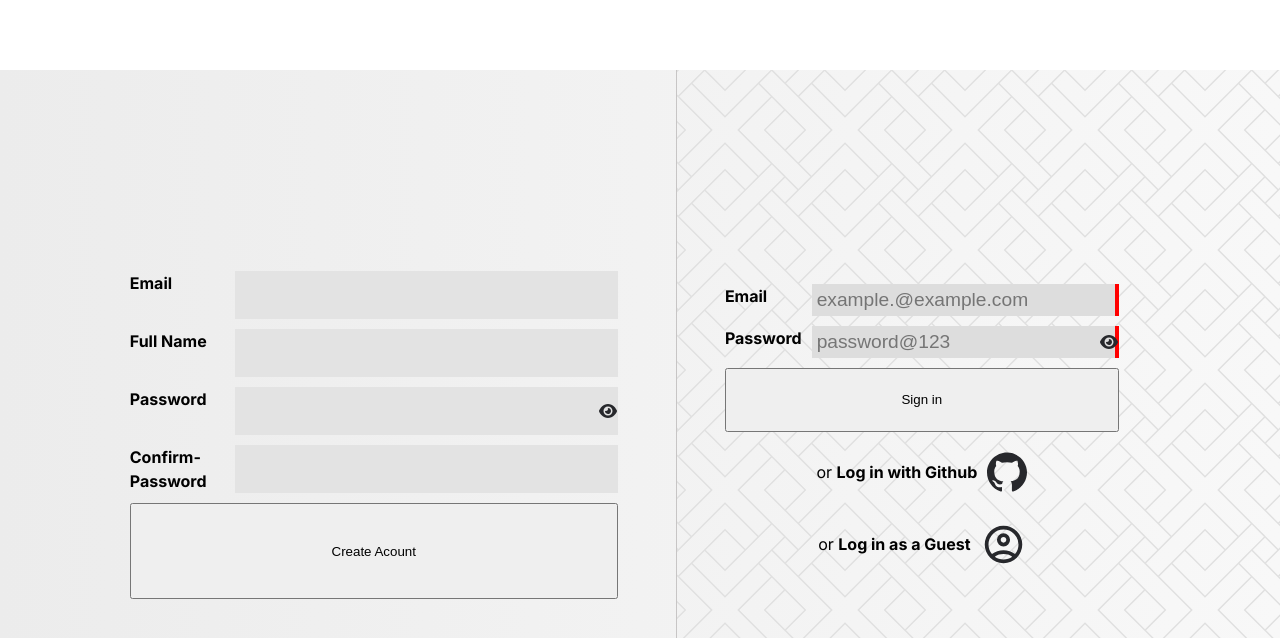
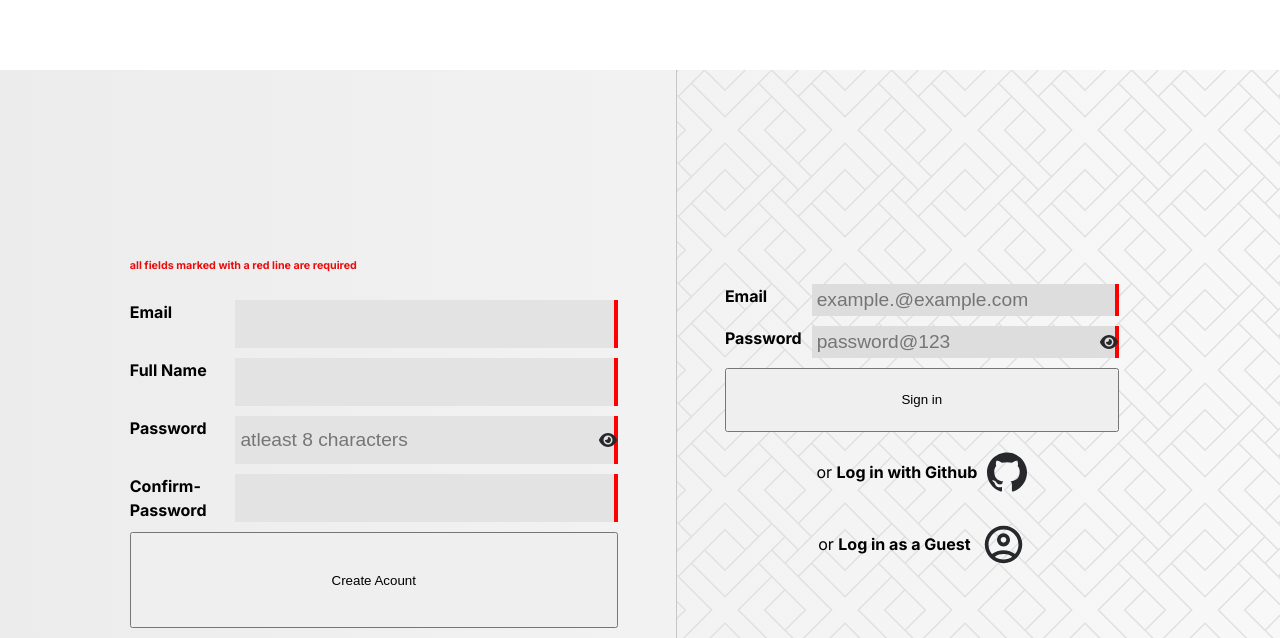
Before and after one commit to VoidOfMaya/odinbook, a React (Vite) app in the folder client/: page / in a window 1280 px wide. Shown: the top 638 px of the page. Built offline with nearby package versions, Linux system fonts and the light colour scheme.

Commit message:
feat, implement user new account creation

```diff
--- a/client/src/index.css
+++ b/client/src/index.css
@@ -115,7 +115,6 @@ a:focus {
     margin-top: var(--flow-content, 1em);
 }
 
-
 /* ***** DELETE EVERYTHING BELOW THIS LINE, FOR DEMO PURPOSES ONLY ***** */
 
 @keyframes globe {
--- a/client/src/pages/welcome-page/welcome.jsx
+++ b/client/src/pages/welcome-page/welcome.jsx
@@ -11,8 +11,34 @@ const WelcomePage =({})=>{
     const [newUser, setNewUser] = useState ({email:'',name:'',password:'',confirmPassword:''});
     const [loginData, setLoginData]= useState({email:'', password:''});
     //ENDPOINT FUNCTIONS
-    const createNewUser = ()=>{
+    const createNewUser = async(newAccount)=>{
         console.log(newUser)
+            try{
+            const response = await callApi({
+                method: 'POST',
+                path: `auth/register`,
+                requiresAuth: false,
+                body: newAccount,
+                token:'',
+                retry: true,
+                //includeCred:true
+            })
+            if(!response.ok)throw new Error('callApi error could not retrieve data');
+            const result = await response.json()
+            if(!result)
+            if(result.message) console.log(result.message);
+            setNewUser(prev=>({
+                ...prev,
+                email: '',
+                name: '',
+                password: '',
+                confirmPassword: ''
+            }))
+        }
+        catch(err){
+            console.log(`Could not get data`)
+            console.log(err.message)
+        }
     }
     const localLogIn = async(data) =>{
         console.log(data)
@@ -34,16 +60,39 @@ const WelcomePage =({})=>{
             console.log(err.message)
         }
     }
+    const validatePasswordMatch = (password, confirmPassword) =>{
+        if(password === '' || confirmPassword === '') return false
+        if( password === confirmPassword) return true
+        return false
+    }
     //RENDER FUNCTIONS
     const signupForm = () =>{
         return(
             <div className={style.registerForm}>
+
                 <form className={style.localRegisterForm}>
+                    <h6 style={{
+                        gridArea: 'requirments',
+                        display: 'flex',
+                        alignItems: 'center',
+                        color: '#eb0c0c',
+                        }}
+                    >
+                        all fields marked with a red line  are required
+                    </h6>
                     {/*EMAIL*/}
                     <label style={{gridArea: 'emailLabel'}} htmlFor='email'>
                         <b>Email</b>
                     </label>
-                    <input style={{gridArea: 'EmailField '}} name='email' id='email' value={newUser.email}
+                    <input
+                        style={{
+                            gridArea: 'EmailField ',
+                            borderRight: newUser.email === ''? '4px solid rgb(255, 0, 0)' : 'none'
+                        }}
+                    required
+                    name='email'
+                    id='email'
+                    value={newUser.email}
                         onChange={(e)=>{
                             setNewUser(prev=>({...prev, email: e.target.value}))
                         }}
@@ -53,7 +102,14 @@ const WelcomePage =({})=>{
                     <label style={{gridArea: 'nameLabel'}} htmlFor='name'>
                         <b>Full Name</b>
                     </label>
-                    <input style={{gridArea: 'nameField '}} name='name' id='name' value={newUser.name}
+                    <input
+                        style={{
+                            gridArea: 'nameField ',
+                            borderRight: newUser.name.length < 3? '4px solid rgb(255, 0, 0)' : 'none'
+                        }}
+                        name='name'
+                        id='name'
+                        value={newUser.name}
                         onChange={(e)=>{
                             setNewUser(prev=>({...prev, name: e.target.value}))
                         }}
@@ -63,8 +119,17 @@ const WelcomePage =({})=>{
                     <label style={{gridArea:'passwordLabel'}} htmlFor='password'>
                         <b>Password </b>
                     </label>
-                    <input style={{gridArea:'passwordField'}} name='password'
-                        type={hidePasswprd? 'password': 'text'} id='password' value={newUser.password}
+                    <input
+                        style={{
+                            gridArea:'passwordField',
+                            borderRight: newUser.password.length < 8? '4px solid rgb(255, 0, 0)' : 'none'
+                        }}
+                        name='password'
+                        type={hidePasswprd? 'password': 'text'}
+                        id='password'
+                        value={newUser.password}
+                        placeholder='atleast 8 characters'
+                        required
                         onChange={(e)=>{
                             setNewUser(prev=>({...prev, password: e.target.value}))
                         }}
@@ -79,17 +144,36 @@ const WelcomePage =({})=>{
                     <label style={{gridArea:'confpasswordLabel'}} htmlFor='password'>
                         <b>Confirm-Password </b>
                     </label>
-                    <input style={{gridArea:'confpasswordField'}} name='password'
-                        type={hidePasswprd? 'password': 'text'} id='password' value={newUser.confirmPassword}
+                    <input
+                        style={{
+                            gridArea:'confpasswordField',
+                            borderRight:
+                                !validatePasswordMatch(newUser.password, newUser.confirmPassword)
+                                ? '4px solid rgb(255, 0, 0)'
+                                : '4px solid rgb(40, 216, 13)',
+                        }}
+                        name='password'
+                        type={hidePasswprd? 'password': 'text'}
+                        id='password'
+                        value={newUser.confirmPassword}
+                        required
                         onChange={(e)=>{
                             setNewUser(prev=>({...prev, confirmPassword: e.target.value}))
                         }}
                     >
                     </input>
 
-                    <button style={{gridArea: 'login',cursor: 'pointer'}}
+                    <button
+                        style={{gridArea: 'login',cursor: 'pointer'}}
                         type='button'
-                        onClick={()=> createNewUser()}
+                        onClick={async()=>{
+                            //validate that form is filled out
+                            if(newUser.email === '') return alert('please fill out your email')
+                            if(newUser.name === '') return alert('please fill out your name')
+                            if(newUser.password === '') return alert('please fill out your password')
+                            if(newUser.confirmPassword === '') return alert('please fill out your confirm password')
+                            const result = await createNewUser(newUser);
+                        }}
                     >Create Acount</button>
 
 
--- a/client/src/pages/welcome-page/welcome.module.css
+++ b/client/src/pages/welcome-page/welcome.module.css
@@ -95,8 +95,9 @@
     display: grid;
     position: relative; /* to allow for absolute positioning for child elements such as eye*/
     grid-template-columns: 1fr 2fr 8fr 1fr;
-    grid-template-rows: 1fr 1fr 1fr 1fr 2fr;
+    grid-template-rows: 1fr 1fr 1fr 1fr 1fr 2fr;
     grid-template-areas:
+    '. requirments requirments .'
     '. emailLabel EmailField .'
     '.   nameLabel nameField .'
     '. passwordLabel passwordField eye'
```
